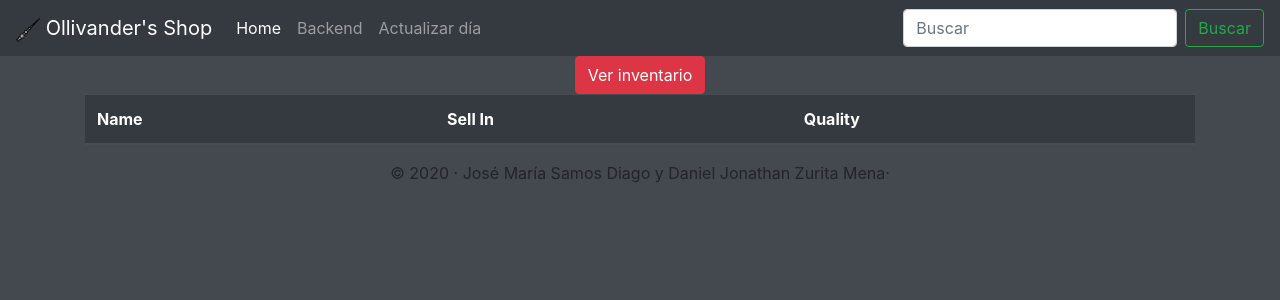
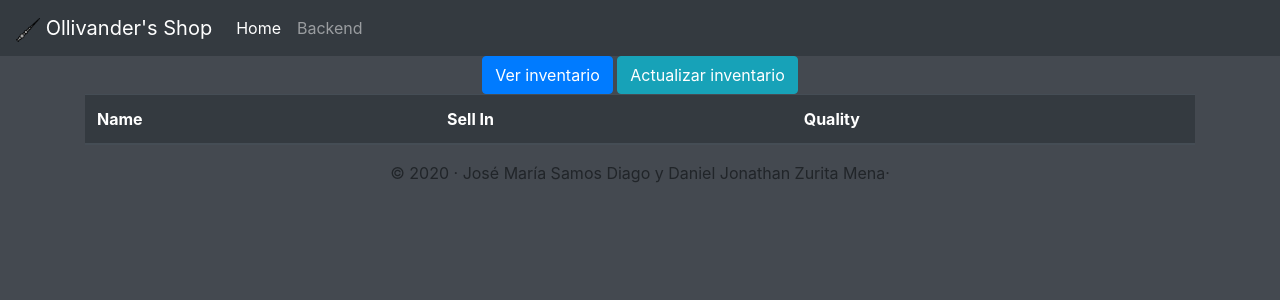
Before and after one commit to DanyZurita/API_REST_GildedRose, a Flask app: page / in a window 1280 px wide. Shown: the top 300 px of the page. Run offline with Flask 2, Linux system fonts and the light colour scheme; lists and menus that the app fills with data are empty; parts of the project's set-up code (start-up, migrations or seed data) failed here and were passed over; some libraries are stand-ins or nearby versions.

Commit message:
refactor(index): Cambiar el update() a un boton y el href del ico

```diff
--- a/templates/index.html
+++ b/templates/index.html
@@ -12,7 +12,7 @@ Tasca 5.2 - Web Ollivander's wands shop -->
     <!-- Required meta tags -->
     <meta charset="utf-8">
     <meta name="viewport" content="width=device-width, initial-scale=1, shrink-to-fit=no">
-    <link rel="icon" type="image" href="img/favicon.ico">
+    <link rel="icon" type="image" href="{{ url_for('static', filename='img/favicon.ico') }}">
 
     <!-- Bootstrap CSS -->
     <link rel="stylesheet" href="https://stackpath.bootstrapcdn.com/bootstrap/4.3.1/css/bootstrap.min.css" integrity="sha384-ggOyR0iXCbMQv3Xipma34MD+dH/1fQ784/j6cY/iJTQUOhcWr7x9JvoRxT2MZw1T" crossorigin="anonymous">
@@ -51,15 +51,7 @@ Tasca 5.2 - Web Ollivander's wands shop -->
                 <li class="nav-item">
                     <a class="nav-link" href="/backend">Backend</a>
                 </li>
-                <li class="nav-item">
-                    <a class="nav-link" href="/update">Actualizar día</a>
-                </li>
             </ul>
-
-            <form class="form-inline my-2 my-lg-0">
-                <input class="form-control mr-sm-2" type="search" placeholder="Buscar" aria-label="Search">
-                <button class="btn btn-outline-success my-2 my-sm-0" type="submit">Buscar</button>
-            </form>
         </div>
 
     </nav>
@@ -68,8 +60,9 @@ Tasca 5.2 - Web Ollivander's wands shop -->
 
     <!-- BOTON INVENTARIO -->
     <div class="container text-center">
-    <button type="button" class="btn btn-danger" onclick="inventario()">Ver inventario</button>
-</div>
+    <button type="button" class="btn btn-primary" onclick="inventario()">Ver inventario</button>
+    <button type="button" class="btn btn-info" onclick="update()">Actualizar inventario</button>
+    </div>
     <!-- FINAL BOTON INVENTARIO -->
 
     <!-- TABLA -->
```
